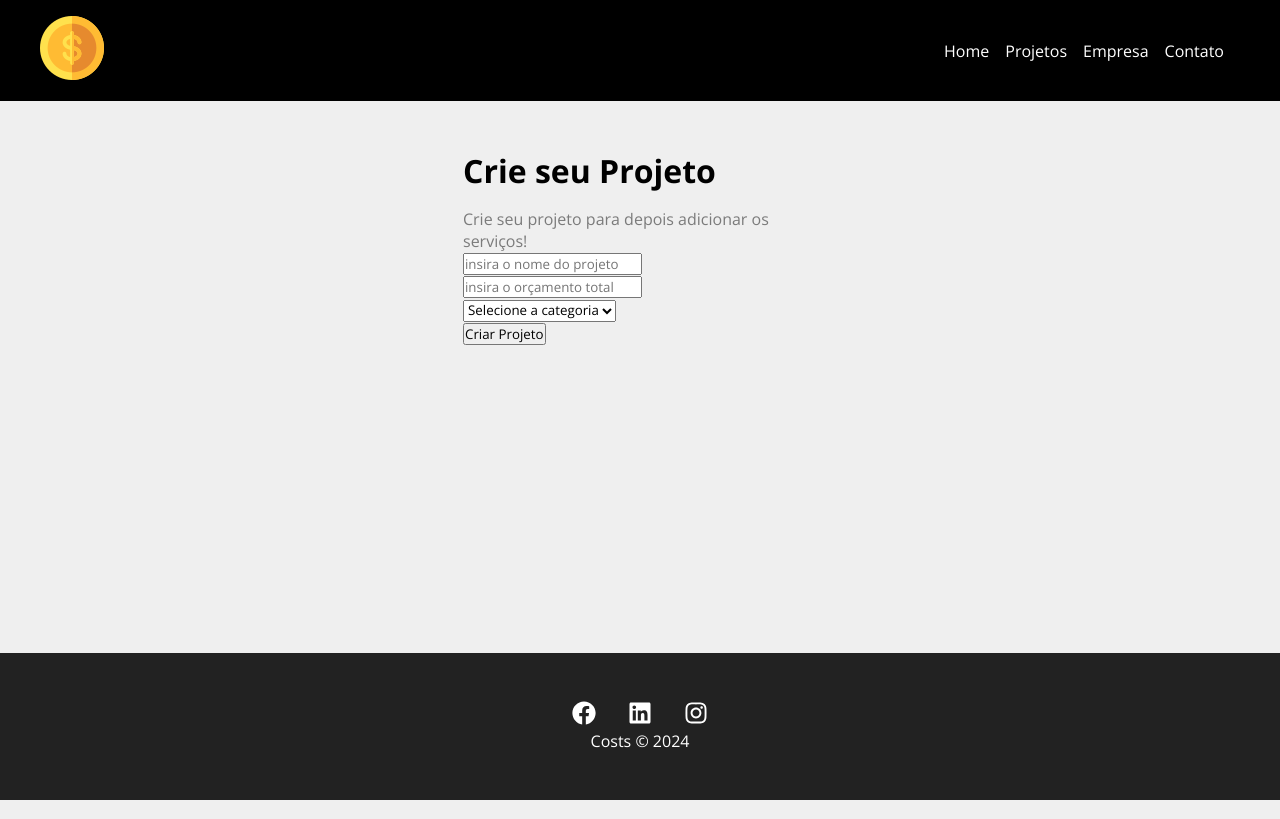
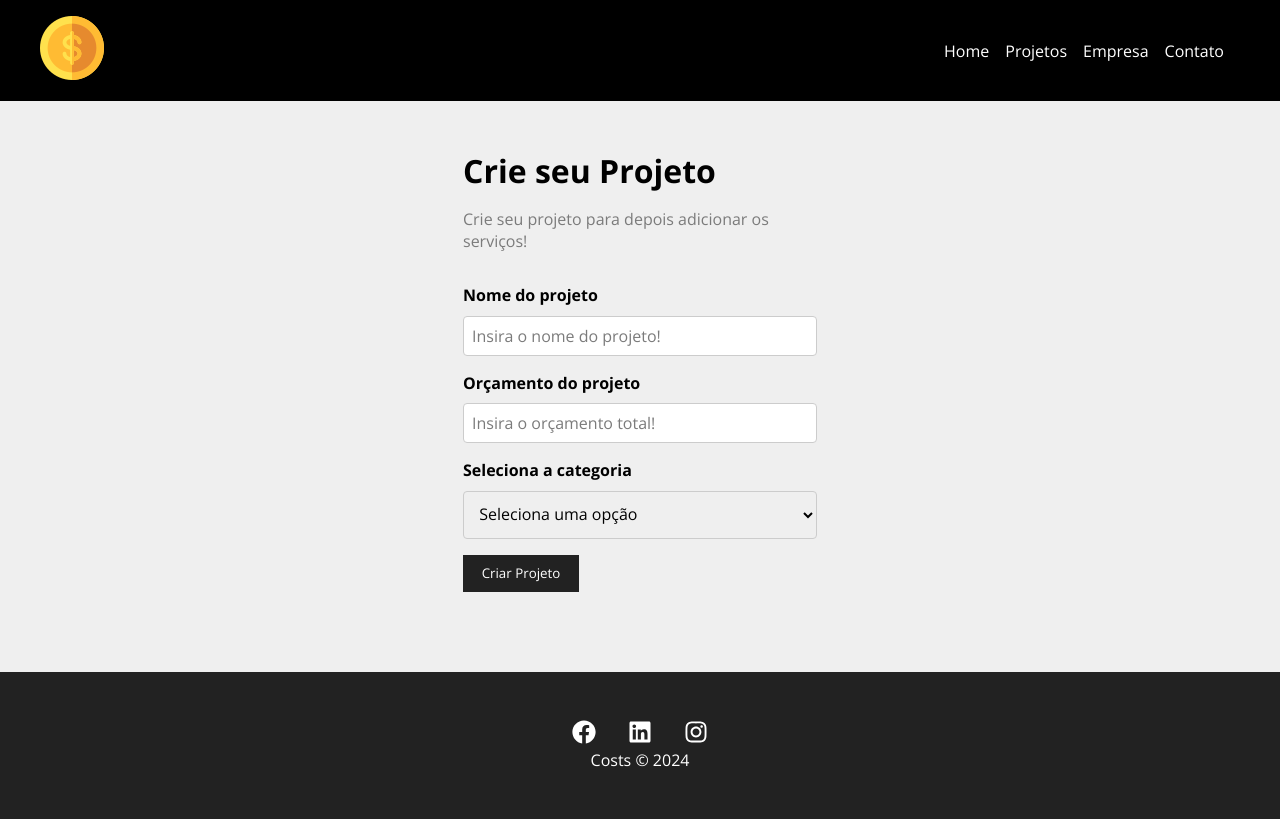
Before and after one commit to joaonascimentooo/Costs, a JavaScript app: page /newproject in a window 1280 px wide. Built offline with nearby package versions, Linux system fonts and the light colour scheme; the HTML template or start-up script is replaced by a standard one.

Commit message:
Adicionando formulario a pagina do newproject

```diff
--- /dev/null
+++ b/src/components/form/Input.js
@@ -0,0 +1,11 @@
+import styles from './Input.module.css';
+
+function Input({type, text, name, placeholder, handleOnChange, value}) {
+    return(
+        <div className={styles.form_control}>
+            <label htmlFor={name}>{text}</label>
+            <input type={type} name={name} placeholder={placeholder} onChange={handleOnChange} value={value}></input>
+        </div>
+    )
+}
+export default Input;
--- /dev/null
+++ b/src/components/form/Input.module.css
@@ -0,0 +1,21 @@
+.form_control{
+    display: flex;
+    flex-direction: column;
+    margin-bottom: 1em;
+}
+
+.form_control label{
+    margin-bottom: 0.6em;
+    font-weight: bold;
+}
+
+.form_control input{
+    padding: 0.5em;
+    border: 1px solid #ccc;
+    border-radius: 4px;
+    font-size: 1em;
+}
+
+.form_control input::placeholder{
+    color: #7b7b7b;
+}
--- /dev/null
+++ b/src/components/form/Select.js
@@ -0,0 +1,13 @@
+import styles from './Select.module.css';
+
+function Select({text, name, options, handleOnChange, value}){
+    return(
+            <div className={styles.form_control}>
+                <label htmlFor={name}>{text}</label>
+                <select name={name} id={name}>
+                    <option>Seleciona uma opção</option>
+                </select>
+            </div>
+        )
+}
+export default Select;
--- /dev/null
+++ b/src/components/form/Select.module.css
@@ -0,0 +1,17 @@
+.form_control{
+    display: flex;
+    flex-direction: column;
+    margin-bottom: 1em;
+}
+
+.form_control label{
+    margin-bottom: 0.6em;
+    font-weight: bold;
+}
+
+.form_control select{
+    padding: 0.7em;
+    border: 1px solid #ccc;
+    border-radius: 4px;
+    font-size: 1em;
+}
--- /dev/null
+++ b/src/components/form/SubmitButton.js
@@ -0,0 +1,10 @@
+import styles from './SubmitButton.module.css';
+
+function SubmitButton({text}) {
+    return(
+        <div>
+            <button className={styles.btn}>{text}</button>
+        </div>
+    )
+}
+export default SubmitButton;
--- /dev/null
+++ b/src/components/form/SubmitButton.module.css
@@ -0,0 +1,12 @@
+.btn{
+    background-color: #222;
+    color: white;
+    padding: 0.7em 1.4em;
+    text-decoration: none;
+    transition: .5s;
+    cursor: pointer;
+    border: none;
+}
+.btn:hover{
+    background-color: goldenrod;
+}
--- a/src/components/pages/NewProject.js
+++ b/src/components/pages/NewProject.js
@@ -6,7 +6,7 @@
         <div className={styles.newproject_container}>
             <h1>Crie seu Projeto</h1>
             <p>Crie seu projeto para depois adicionar os serviços!</p>
-            <ProjectForm />
+            <ProjectForm btnText="Criar Projeto"/>
         </div>
     )
 }
--- a/src/components/projects/ProjectForm.js
+++ b/src/components/projects/ProjectForm.js
@@ -1,20 +1,15 @@
-function ProjectForm(){
+import styles from './ProjectForm.module.css';
+import Input from '../form/Input';
+import Select from '../form/Select';
+import SubmitButton from '../form/SubmitButton';
+
+function ProjectForm({btnText}){
     return(
-        <form>
-            <div>
-            <input type="text" placeholder="insira o nome do projeto"/>
-            </div>
-            <div>
-            <input type="number" placeholder="insira o orçamento total"/>
-            </div>
-            <div>
-            <select name="category_id">
-                <option disabled selected>Selecione a categoria</option>
-            </select>
-            </div>
-            <div>
-                <input type="submit" value="Criar Projeto"/>
-            </div>
+        <form className={styles.form}>
+            <Input type="text" text="Nome do projeto" name="name" placeholder="Insira o nome do projeto!" />
+            <Input type="number" text="Orçamento do projeto" name="budget" placeholder="Insira o orçamento total!" />
+            <Select name="category_id" text="Seleciona a categoria"/>
+            <SubmitButton text={btnText}/>
         </form>
     )
 }
--- /dev/null
+++ b/src/components/projects/ProjectForm.module.css
@@ -0,0 +1,4 @@
+.form{
+    width: 100%;
+    margin: 2em 0;
+}
```
